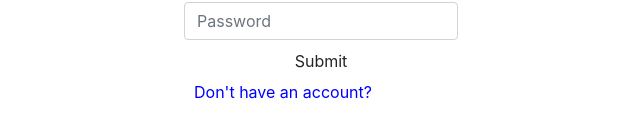
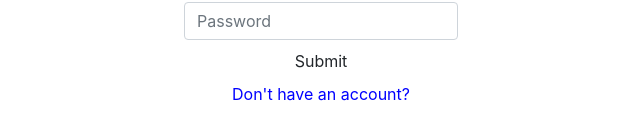
Before and after one commit to VladislavBedritsky/WebGame-Angular-Spring, an Angular app in the folder angular/: page /main in a window 1280 px wide. Shown: the part 246-386 px from the top of the page, without its empty margins (319-959 px from the left). Built offline with nearby package versions, Linux system fonts and the light colour scheme.

Commit message:
reg and auth are finished

```diff
--- a/angular/src/app/components/lobby/lobby.component.html
+++ b/angular/src/app/components/lobby/lobby.component.html
@@ -1,6 +1,6 @@
 
 <h2>Hello, {{ username }}</h2>
-<div class="form-group">
+<div class="form-group" [hidden]="true">
   <label >Room1:</label>
   <button [disabled]="isRoom1Full" (click)="joinRoom1()" class="btn btn-default" type="submit">Join</button>
   <label>{{amountOfPeopleInRoom1}}/2</label>
--- a/angular/src/app/components/message/message.component.css
+++ b/angular/src/app/components/message/message.component.css
@@ -32,11 +32,23 @@
   background-color: #e6e6e6;
 }
 
-#registration a {
+#changeForm1 a,
+ #changeForm2 a {
+  margin-top: 2px;
+  position: relative;
+  left: 50%;
+  -ms-transform: translateX(-50%);
+  transform: translateX(-50%);
   color: blue;
 }
 
-#signIn div {
+#changeForm1 a:hover,
+ #changeForm2 a:hover {
+  margin-top: 2px;
+  position: relative;
+  left: 50%;
+  -ms-transform: translateX(-50%);
+  transform: translateX(-50%);
   color: blue;
-  margin-left: 10px;
+  text-decoration: underline;
 }
--- a/angular/src/app/components/message/message.component.html
+++ b/angular/src/app/components/message/message.component.html
@@ -2,26 +2,29 @@
 <div id="registration" [hidden]="isUserHasAccount">
   <h2>Registration</h2>
   <div [hidden]="!isUserAlreadyExists" class="text-danger mt-2">
-    <p align="center">Such username is already exists.. Try again!</p>
+    <p align="center">Such username is already exists or fields are empty.</p>
   </div>
   <form>
     <input type="text" [(ngModel)]="userName" class="form-control" placeholder="Username" name="username">
     <input type="text" [(ngModel)]="password" class="form-control mt-1" placeholder="Password" name="password">
-    <button (click)="submitUsername()" class="btn btn-default" type="submit">Submit</button>
+    <button (click)="saveUser()" class="btn btn-default" type="submit">Submit</button>
   </form>
-  <div>
+  <div id="changeForm1">
     <a (click)="changeForm()" type="submit">Do you already have an account?</a>
   </div>
 </div>
 
 <div id="signIn" [hidden]="!isUserHasAccount">
   <h2>Sign In</h2>
+  <div [hidden]="!noSuchUserOrWrongPassword" class="text-danger mt-2">
+    <p align="center">Please, check your username or password and try again!</p>
+  </div>
   <form>
     <input type="text" [(ngModel)]="userName" class="form-control" placeholder="Username" name="username">
     <input type="text" [(ngModel)]="password" class="form-control mt-1" placeholder="Password" name="password">
-    <button (click)="submitUsername()" class="btn btn-default" type="submit">Submit</button>
+    <button (click)="signIn()" class="btn btn-default" type="submit">Submit</button>
   </form>
-  <div>
-    <a (click)="changeForm()" type="submit">Don't have an account?</a>
+  <div id="changeForm2">
+    <a (click)="changeForm()" type="submit" style="align-text:center">Don't have an account?</a>
   </div>
 </div>
--- a/angular/src/app/components/message/message.component.ts
+++ b/angular/src/app/components/message/message.component.ts
@@ -13,14 +13,15 @@ import { UserService } from 'src/app/service/user.service'
 export class MessageComponent implements OnInit {
 
   user: User;
-  userName: string;
-  password: string;
+  userName: string = null;
+  password: string = null;
 
   webSocketEndPoint: string = 'http://localhost:8080/websocket';
   topic: string = '/topic/activity';
   stompClient: any;
 
   isUserAlreadyExists: boolean = false
+  noSuchUserOrWrongPassword: boolean = false
 
   isUserHasAccount: boolean = true
 
@@ -55,33 +56,45 @@ export class MessageComponent implements OnInit {
       }));
   }
 
-  registration() {
-
-  }
-
-  submitUsername():void {
+  saveUser() {
       const body = {id: 1, username: this.userName, password: this.password, active: 1 };
       this._userService.getUserByUsername(this.userName).subscribe(
         data => {
-
-          if (data === null) {
+          if (data === null && this.userName !== null && this.password !== null ) {
              this._userService.saveUser(body).subscribe(
                 data => {
                     this._userService.authenticate(data['username'], data['password']).subscribe(
                       data => {
                         if(data['authenticated'] === true) {
-                      this._userService.navigateToGame()
+                          this._userService.navigateToLobby()
                         }
                       }
                     )
                 }
              )
              this.isUserAlreadyExists = false;
-
           } else {
              this.isUserAlreadyExists = true;
           }
+        }
+      )
+  }
 
+  signIn() {
+      this._userService.getUserByUsername(this.userName).subscribe(
+        data => {
+          if (data === null || data['password'] !== this.password) {
+            this.noSuchUserOrWrongPassword = true
+          } else {
+            this.noSuchUserOrWrongPassword = false
+            this._userService.authenticate(data['username'], data['password']).subscribe(
+               data => {
+                  if(data['authenticated'] === true) {
+                      this._userService.navigateToLobby()
+                  }
+               }
+            )
+          }
         }
       )
   }
--- a/angular/src/app/service/user.service.ts
+++ b/angular/src/app/service/user.service.ts
@@ -55,12 +55,12 @@ export class UserService {
   }
 
   logOut() {
-    this.deleteUser().subscribe()
     sessionStorage.removeItem('username')
   }
 
-  navigateToGame() {
+  navigateToLobby() {
     this._router.navigate(['lobby']);
   }
 
+
 }
```
Lines whose indentation alone changed are shown as unchanged.
